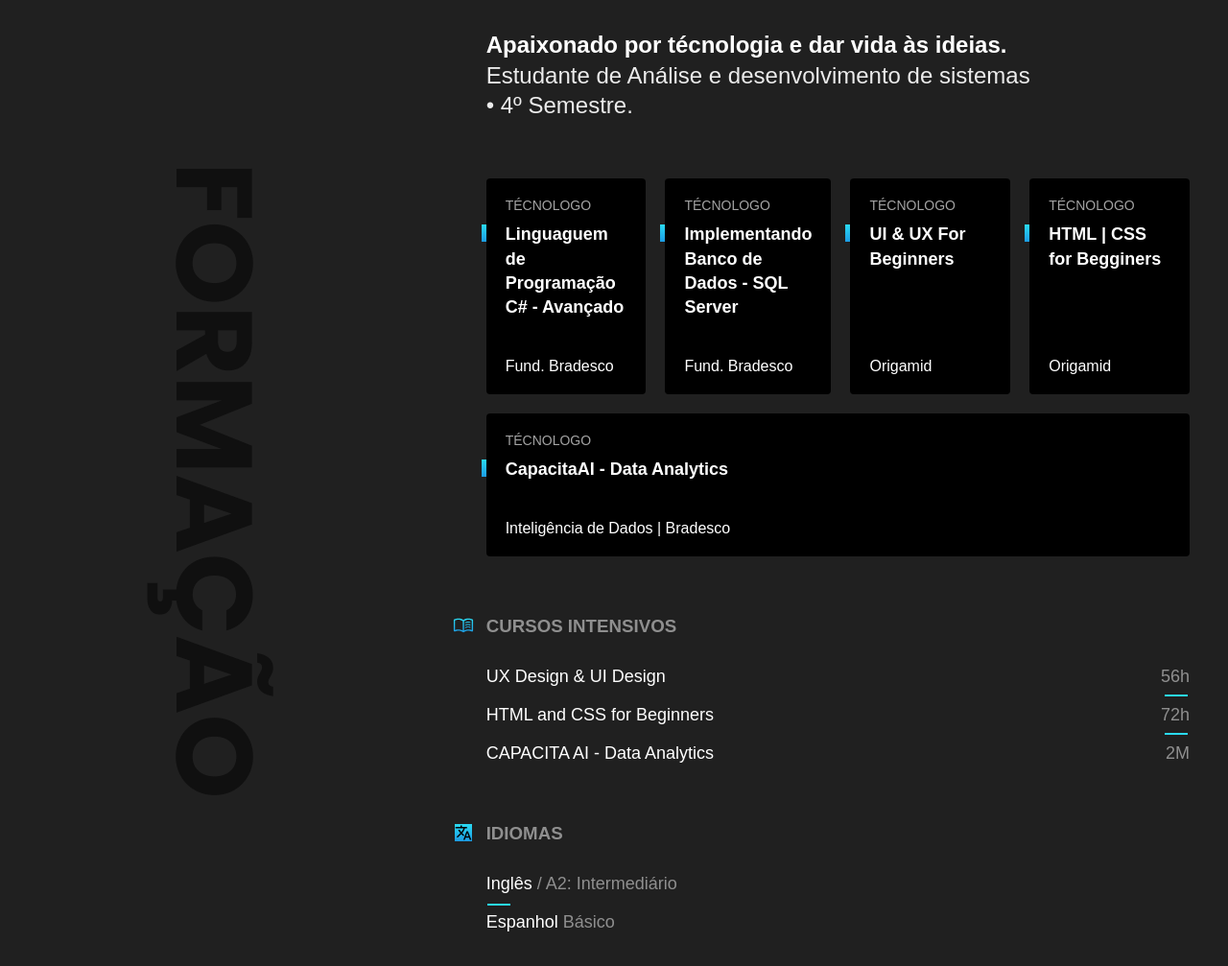
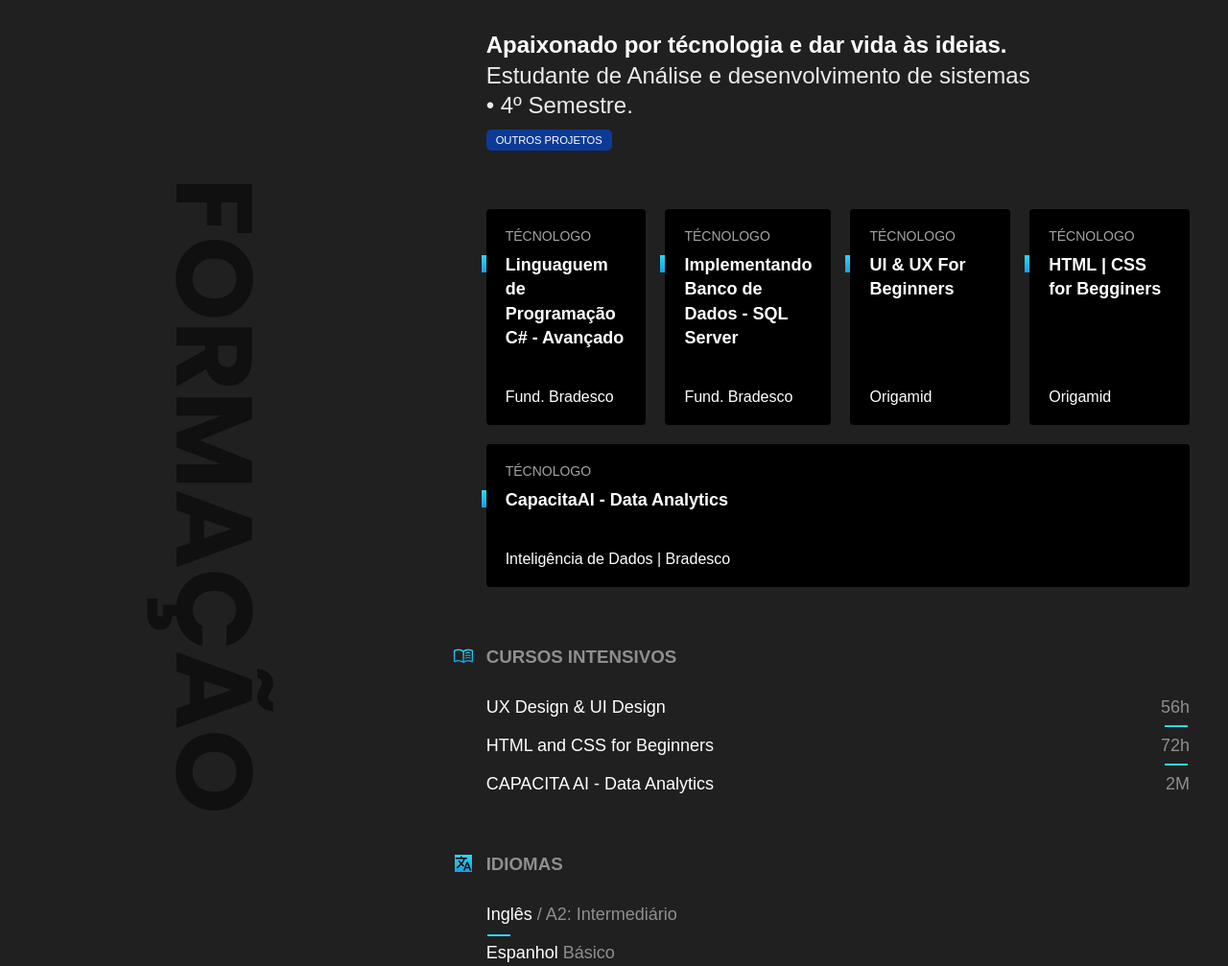
Before and after one commit to FelipeGallatti/felipegallatti, a plain HTML site: page index.html in a window 1280 px wide. Shown: the part 2100-3107 px from the top of the page at 96% size. Drawn offline with Linux system fonts and the light colour scheme.

Commit message:
Botão de projetos adicionado direcionando pros projetos do github

```diff
--- a/experiencia.css
+++ b/experiencia.css
@@ -154,7 +154,14 @@ margin-left: 1px;
     justify-content: center;
 }
 
-
+.botao-projetos{
+    color: white;
+    text-decoration: none;
+    font-size: 0.7rem;
+    background-color: #0c3a96;
+    padding: 5px 10px;
+    border-radius: 5px;
+}
 .empresa-habilidades li {
     font-size: .8rem;
     background: #ffff;
--- a/formacao.css
+++ b/formacao.css
@@ -75,6 +75,7 @@ margin-bottom: 60px;
     padding: 20px;
     border-radius: 4px;
 }
+
 
 .faculdade-tipo {
     font-size: .875rem;
--- a/index.html
+++ b/index.html
@@ -227,7 +227,9 @@
 <div>
 <p class="formacao-texto">
    <strong>Apaixonado por técnologia e  dar vida às ideias.</strong>
-    <br> Estudante de Análise e desenvolvimento de sistemas <br> • 4º Semestre.
+    <br> Estudante de Análise e desenvolvimento de sistemas <br> • 4º Semestre. <br>
+    <a class="botao-projetos" GIhref="https://github.com/FelipeGallatti?tab=repositories">OUTROS PROJETOS</a>
+
 
 </p>
 
```
